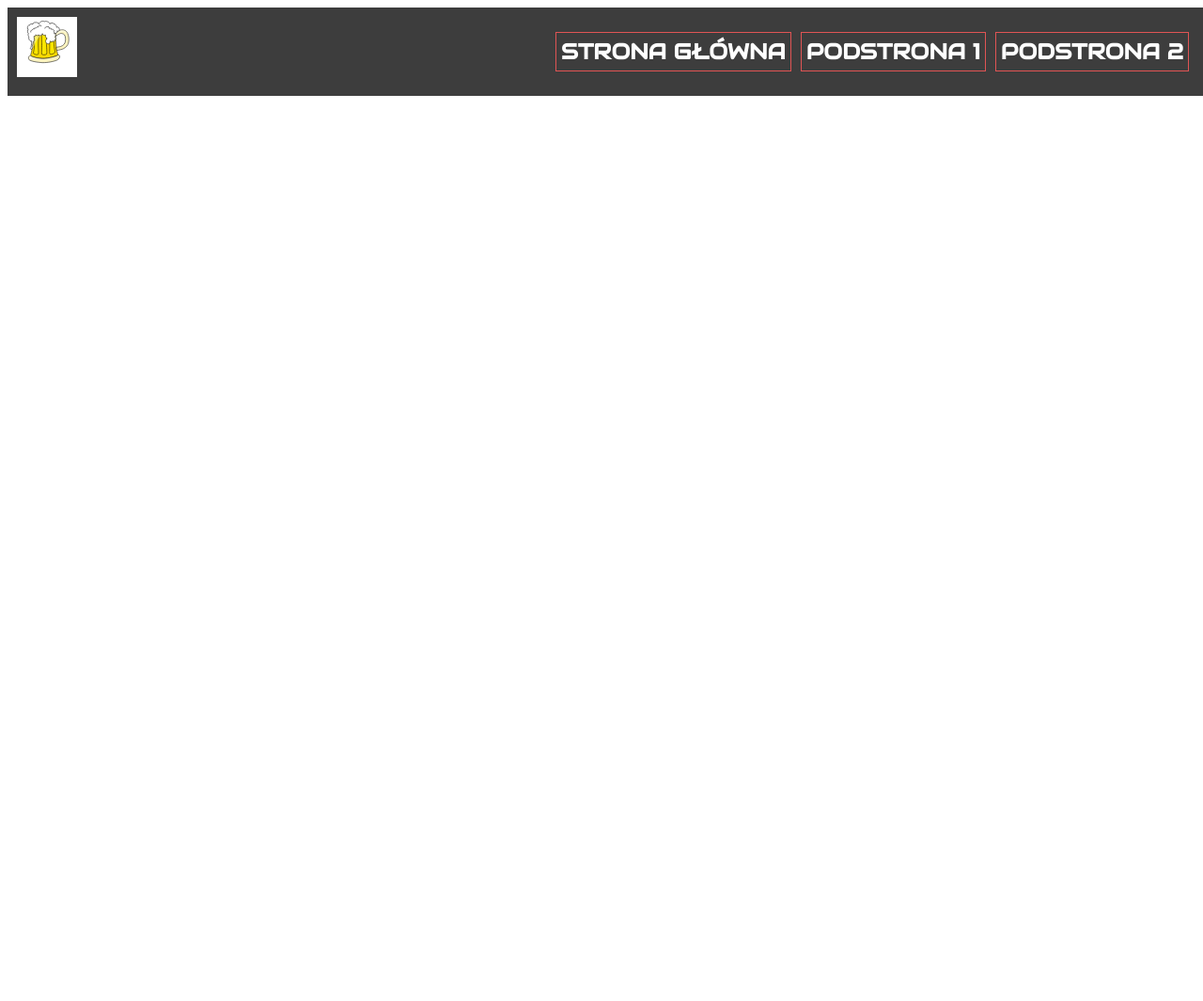
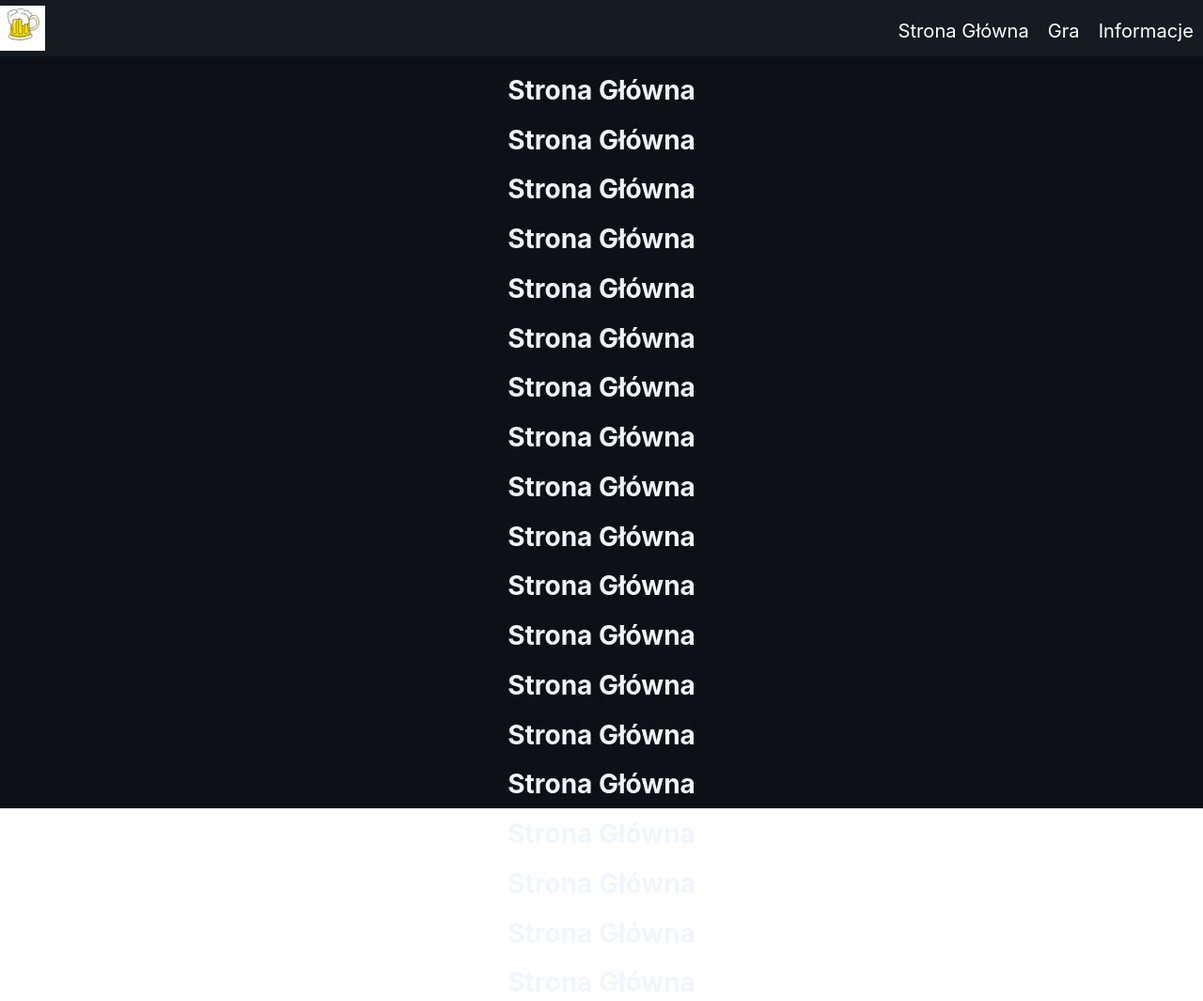
Before and after one commit to DarekParodia/ProjektKoncowy, a plain HTML site: page main.html in a window 1280 px wide. Shown: the top 1065 px of the page at 94% size. Before the commit the page ends 800 px from the top, so only its background shows below. Drawn offline with Linux system fonts and the light colour scheme.

Commit message:
modified:   css/default.css 	modified:   css/mainsite.css 	modified:   main.html

```diff
--- a/css/default.css
+++ b/css/default.css
@@ -1,14 +1,13 @@
 *{
-    font-family: Audiowide, Roboto, sans-serif;
+    font-family: -apple-system,BlinkMacSystemFont,"Segoe UI","Noto Sans",Helvetica,Arial,sans-serif,"Apple Color Emoji","Segoe UI Emoji";
+    color: rgb(240, 246, 252);
 }
 .menu{
-    color: #ffffff;
     font-size: 1.2em;
     font-weight: bold;
-    padding: 0.5em;
     text-align: center;
-    text-transform: uppercase;
     width: 100%;
+    height: 100%;
     display: flex;
     flex-direction: row;
     justify-content: flex-end;
@@ -19,14 +18,12 @@
     margin: 5px;
 }
 .container{
-    background-color: #3d3d3d;
-    color: #000000;
-    font-size: 1.2em;
+    font-size: 14px;
     font-weight: bold;
-    padding: 0.5em;
+    padding: 0em;
     text-align: center;
-    text-transform: uppercase;
-    width: 100%;
+    flex-wrap: nowrap;
+    height: 60px;
 }
 .flexRow{
     display: flex;
@@ -37,6 +34,7 @@
 .logo{
     background-color: #ffffff;
     display: flex;
+    align-self: center;
     align-items: center;
     justify-content: center;
 }
--- a/css/mainsite.css
+++ b/css/mainsite.css
@@ -0,0 +1,28 @@
+header{
+    background: rgb(22, 27, 34);
+    position: fixed;
+    top: 0;
+    left: 0;
+    width: 100%;
+    padding: 16px;
+    z-index: 666;
+}
+main{
+    position: absolute;
+    top: 60px;
+    left: 0px;
+    width: 100%;
+    min-height: 100%;
+    background-color: rgb(13, 17, 23);
+}
+h3{
+    color: rgb(255, 255, 255);
+    font-size: 1.2em;
+    font-weight: 400;
+    margin-right: 10px;
+    margin-left: 10px;
+}
+h3:hover{
+    color: rgb(196, 196, 196);
+    cursor: pointer;
+}
--- a/main.html
+++ b/main.html
@@ -9,23 +9,65 @@
     <script src="./js/mainsite.js"></script>
     <link rel="stylesheet" href="./css/mainsite.css">
     <link rel="stylesheet" href="./css/default.css">
-    <link href='http://fonts.googleapis.com/css?family=Audiowide' rel='stylesheet' type='text/css'>
     <link href='http://fonts.googleapis.com/css?family=Roboto' rel='stylesheet' type='text/css'>
 </head>
 
 <body>
-    <header>
-        <div class="container flexRow">
-            <div class="logo">
-                <img src="./img/logo.svg" alt="logo" width="64" height="64">
-            </div>
-            <div class="menu">
-                <div class="selector">Strona Główna</div>
-                <div class="selector">Podstrona 1</div>
-                <div class="selector">Podstrona 2</div>
+    <header class="container flexRow">
+        <a href="/" class="logo">
+            <img src="./img/logo.svg" alt="logo" width="48" height="48">
+        </a>
+        <div class="menu">
+            <h3>Strona Główna</h3>
+            <h3>Gra</h3>
+            <h3>Informacje</h3>
+        </div>
+    </header>
+    <main>
+        <div class="container">
+            <div class="mainContent">
+                <div class="mainContent__title">
+                    <h1>Strona Główna</h1>
+                    <h1>Strona Główna</h1>
+                    <h1>Strona Główna</h1>
+                    <h1>Strona Główna</h1>
+                    <h1>Strona Główna</h1>
+                    <h1>Strona Główna</h1>
+                    <h1>Strona Główna</h1>
+                    <h1>Strona Główna</h1>
+                    <h1>Strona Główna</h1>
+                    <h1>Strona Główna</h1>
+                    <h1>Strona Główna</h1>
+                    <h1>Strona Główna</h1>
+                    <h1>Strona Główna</h1>
+                    <h1>Strona Główna</h1>
+                    <h1>Strona Główna</h1>
+                    <h1>Strona Główna</h1>
+                    <h1>Strona Główna</h1>
+                    <h1>Strona Główna</h1>
+                    <h1>Strona Główna</h1>
+                    <h1>Strona Główna</h1>
+                    <h1>Strona Główna</h1>
+                    <h1>Strona Główna</h1>
+                    <h1>Strona Główna</h1>
+                    <h1>Strona Główna</h1>
+                    <h1>Strona Główna</h1>
+                    <h1>Strona Główna</h1>
+                    <h1>Strona Główna</h1>
+                    <h1>Strona Główna</h1>
+                    <h1>Strona Główna</h1>
+                    <h1>Strona Główna</h1>
+                    <h1>Strona Główna</h1>
+                    <h1>Strona Główna</h1>
+                </div>
+                <div class="mainContent__text">
+                    <p>
+                        sisisisisi
+                    </p>
+                </div>
             </div>
         </div>
-    </header>
+    </main>
 </body>
 
 </html>
```
